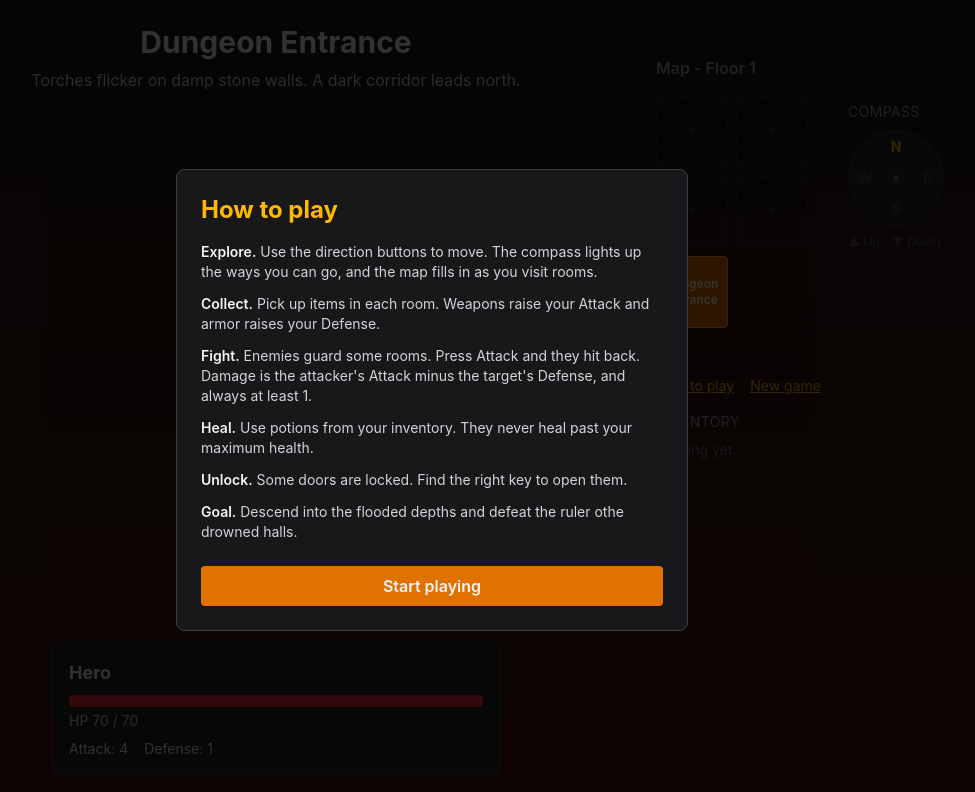
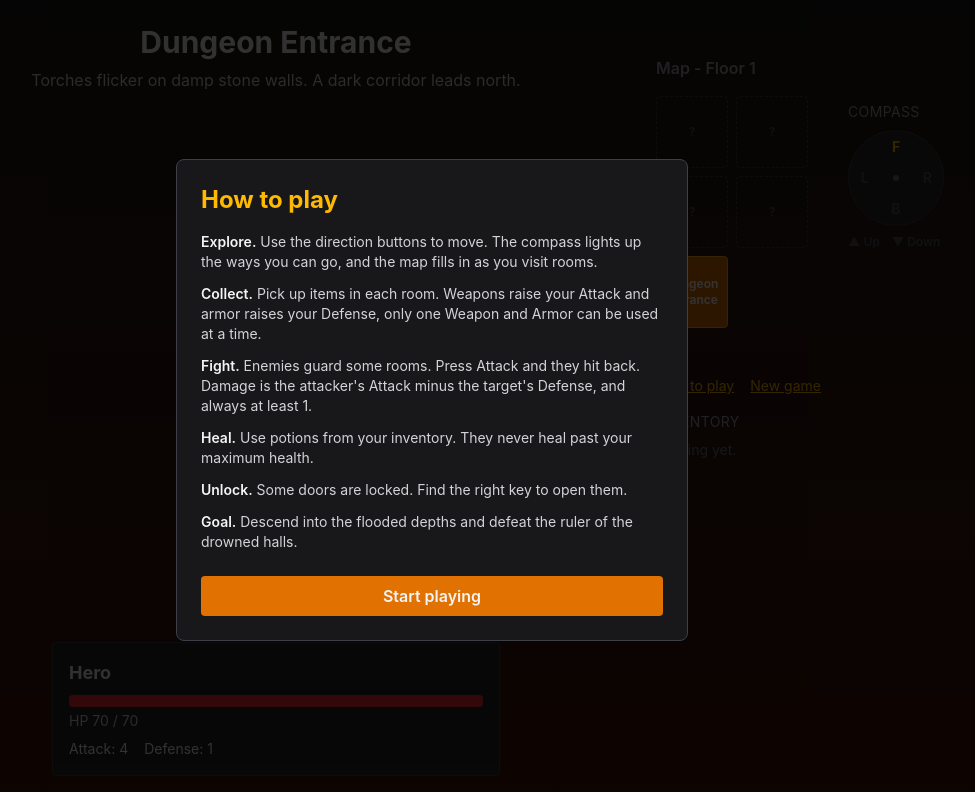
Before and after one commit to G0dWarri0r/Text-RPG-game, a React (Vite) app: page / in a window 1280 px wide. Shown: the top 792 px of the page, without its empty margins (208-1183 px from the left). Built offline with nearby package versions, Linux system fonts and the light colour scheme.

Commit message:
Worked on UI compatibility, updated inventory and direction system

```diff
--- a/package.json
+++ b/package.json
@@ -16,7 +16,7 @@
     "tailwindcss": "^4.3.3"
   },
   "devDependencies": {
-    "@eslint/js": "^10.0.1",
+    "@eslint/js": "^9.39.5",
     "@types/react": "^19.3.0",
     "@types/react-dom": "^19.3.0",
     "@vitejs/plugin-react": "^6.1.2",
--- a/src/App.jsx
+++ b/src/App.jsx
@@ -34,13 +34,12 @@ function App() {
   const [isPlayerHit, setIsPLayerHit] = useState(false);
   const [usedItemIds, setusedItemIds] = useState(savedGame?.usedItemIds ?? []);
   const [isTutorialOpen, setIsTutorialOpen] = useState(() => !hasSeenTutorial())
-  const [hitPlayer, setHitPlayer] = useState(false);
   const currentRoom = rooms[currentRoomId];
   const roomItemIds = currentRoom.itemIds.filter((id) => !inventory.includes(id));
   const heldItems = inventory.filter((id) => !usedItemIds.includes(id));
   const availableDirections = Object.keys(currentRoom.exits);
   const { name, maxHealth } = initialPlayer;
-  const { attack, defense } = getPlayerStats(inventory);
+  const { attack, defense } = getPlayerStats(heldItems);
   const enemy = currentRoom.enemyId ? enemies[currentRoom.enemyId] : null;
   const [enemyHealths, setEnemyHealths] = useState(savedGame?.enemyHealths ?? {});
   const enemyHealth = enemy ? (enemyHealths[enemy.id] ?? enemy.maxHealth) : null;
@@ -89,6 +88,25 @@ function App() {
 
   function handlePickUp(item) {
     const currentItem = items[item];
+
+    if (currentItem.type === "weapon") {
+      inventory.map((itemId) => {
+        const itemType = items[itemId].type;
+        if (itemType === "weapon") {
+          setusedItemIds((prev) => [...prev, itemId]);
+        }
+      });
+    }
+
+    if (currentItem.type === "armor") {
+      inventory.map((itemId) => {
+        const itemType = items[itemId].type;
+        if (itemType === "armor") {
+          setusedItemIds((prev) => [...prev, itemId]);
+        }
+      });
+    }
+
     if (currentItem.type === "key" && enemyHealths[currentRoom.enemyId] !== 0) {
       return addLog("items", `Defeat the ${enemies[currentRoom.enemyId].name} to obtain the ${currentItem.name}`);
     }
@@ -140,7 +158,7 @@ function App() {
 
     const newHealth = applyHealing(playerHealth, item.heal, initialPlayer.maxHealth);
     setPlayerHealth(newHealth);
-    setusedItemIds((prev) => [...prev, item.id]);
+    setusedItemIds((prev) => [...prev, itemId]);
     addLog("info", `You drink the ${item.name} and recover ${newHealth - playerHealth} HP.`);
   }
 
--- a/src/components/CombatLog.jsx
+++ b/src/components/CombatLog.jsx
@@ -15,7 +15,7 @@ export function CombatLog({ entries }) {
       </h2>
 
       <ul className="space-y-1 text-sm">
-        {entries.slice(-6).map((entry) => (
+        {entries.slice(-5).map((entry) => (
           <li key={entry.id} className={TYPE_STYLES[entry.type]}>
             {entry.text}
           </li>
--- a/src/components/Compass.jsx
+++ b/src/components/Compass.jsx
@@ -1,8 +1,8 @@
 const DIRECTIONS = [
-    { name: "north", label: "N", position: "col-start-2 row-start-1" },
-    { name: "west", label: "W", position: "col-start-1 row-start-2" },
-    { name: "east", label: "E", position: "col-start-3 row-start-2" },
-    { name: "south", label: "S", position: "col-start-2 row-start-3" },
+    { name: "forward", label: "F", position: "col-start-2 row-start-1" },
+    { name: "left", label: "L", position: "col-start-1 row-start-2" },
+    { name: "right", label: "R", position: "col-start-3 row-start-2" },
+    { name: "back", label: "B", position: "col-start-2 row-start-3" },
 ];
 
 const STAIRS = [
--- a/src/components/TutorialMode.jsx
+++ b/src/components/TutorialMode.jsx
@@ -13,7 +13,7 @@ export function TutorialModal({ onClose }) {
           <li>
             <span className="font-semibold text-zinc-100">Collect.</span> Pick up
             items in each room. Weapons raise your Attack and armor raises your
-            Defense.
+            Defense, only one Weapon and Armor can be used at a time.
           </li>
           <li>
             <span className="font-semibold text-zinc-100">Fight.</span> Enemies
@@ -30,7 +30,7 @@ export function TutorialModal({ onClose }) {
           </li>
           <li>
             <span className="font-semibold text-zinc-100">Goal.</span> Descend into the flooded depths
-            and defeat the ruler othe drowned halls.
+            and defeat the ruler of the drowned halls.
           </li>
         </ul>
 
--- a/src/data/items.jsx
+++ b/src/data/items.jsx
@@ -39,7 +39,7 @@ export const items = {
     name: "Iron Shield",
     description: "Heavy, but it turns blades aside.",
     type: "armor",
-    defense: 1,
+    defense: 2,
   },
   silver_key: {
     id: "silver_key",
--- a/src/data/rooms.jsx
+++ b/src/data/rooms.jsx
@@ -5,7 +5,7 @@ export const rooms = {
     name: "Dungeon Entrance",
     description: "Torches flicker on damp stone walls. A dark corridor leads north.",
     floor: 1, x: 0, y: 2, theme: "entrance",
-    exits: { north: "corridor" },
+    exits: { forward: "corridor" },
     locks: {},
     itemIds: [],
     enemyId: null,
@@ -15,7 +15,7 @@ export const rooms = {
     name: "Dark Corridor",
     description: "The air is cold. Doors stand to the north and east.",
     floor: 1, x: 0, y: 1, theme: "corridor",
-    exits: { south: "entrance", east: "armory", north: "crypt" },
+    exits: { back: "entrance", right: "armory", forward: "crypt" },
     locks: {},
     itemIds: [],
     enemyId: null,
@@ -25,7 +25,7 @@ export const rooms = {
     name: "Abandoned Armory",
     description: "Rusted racks line the walls. Most weapons crumbled long ago.",
     floor: 1, x: 1, y: 1, theme: "armory",
-    exits: { west: "corridor" },
+    exits: { left: "corridor" },
     locks: {},
     itemIds: ["rusty_sword", "wooden_shield"],
     enemyId: "cave_rat",
@@ -35,8 +35,8 @@ export const rooms = {
     name: "Silent Crypt",
     description: "Stone coffins sit in rows. Something glints to the east.",
     floor: 1, x: 0, y: 0, theme: "crypt",
-    exits: { south: "corridor", east: "treasury" },
-    locks: { east: "old_key" },
+    exits: { back: "corridor", right: "treasury" },
+    locks: { right: "old_key" },
     itemIds: ["old_key"],
     enemyId: "skeleton",
   },
@@ -45,7 +45,7 @@ export const rooms = {
     name: "Hidden Treasury",
     description: "Dust-covered chests fill the room. You are not alone here.",
     floor: 1, x: 1, y: 0, theme: "treasury",
-    exits: { west: "crypt", down: "landing" },
+    exits: { left: "crypt", down: "landing" },
     locks: {},
     itemIds: ["health_potion"],
     enemyId: "guardian",
@@ -55,7 +55,7 @@ export const rooms = {
     name: "Flooded Landing",
     description: "Cold water laps at your ankles. Stairs climb back up into the dark.",
     floor: 2, x: 0, y: 1, theme: "landing",
-    exits: { up: "treasury", north: "library", east: "cellar" },
+    exits: { up: "treasury", forward: "library", right: "cellar" },
     locks: {},
     itemIds: ["greater_potion"],
     enemyId: "pale_eel",
@@ -65,7 +65,7 @@ export const rooms = {
     name: "Sunken Library",
     description: "Waterlogged books drift between the shelves. Something flutters above.",
     floor: 2, x: 0, y: 0, theme: "library",
-    exits: { south: "landing", east: "archive" },
+    exits: { back: "landing", right: "archive" },
     locks: {},
     itemIds: ["steel_sword"],
     enemyId: "library_bat",
@@ -75,8 +75,8 @@ export const rooms = {
     name: "Flooded Cellar",
     description: "Rotting barrels float in knee-deep water. A heavy door stands to the east.",
     floor: 2, x: 1, y: 1, theme: "cellar",
-    exits: { west: "landing", north: "archive", east: "throne" },
-    locks: { east: "silver_key" },
+    exits: { left: "landing", forward: "archive", right: "throne" },
+    locks: { right: "silver_key" },
     itemIds: ["iron_shield"],
     enemyId: "armored_crab",
   },
@@ -85,7 +85,7 @@ export const rooms = {
     name: "Sealed Archive",
     description: "Scrolls line the walls, sealed in wax. The air feels wrong.",
     floor: 2, x: 1, y: 0, theme: "archive",
-    exits: { west: "library", south: "cellar" },
+    exits: { left: "library", back: "cellar" },
     locks: {},
     itemIds: ["silver_key"],
     enemyId: "drowned_wraith",
@@ -95,7 +95,7 @@ export const rooms = {
     name: "Drowned Throne Room",
     description: "A rotting throne stands in black water. You are not alone.",
     floor: 2, x: 2, y: 1, theme: "throne",
-    exits: { west: "cellar" },
+    exits: { left: "cellar" },
     locks: {},
     itemIds: [],
     enemyId: "drowned_king",
```
Also changed, not shown: 2 other files (tests, documents, lock files or other folders).
